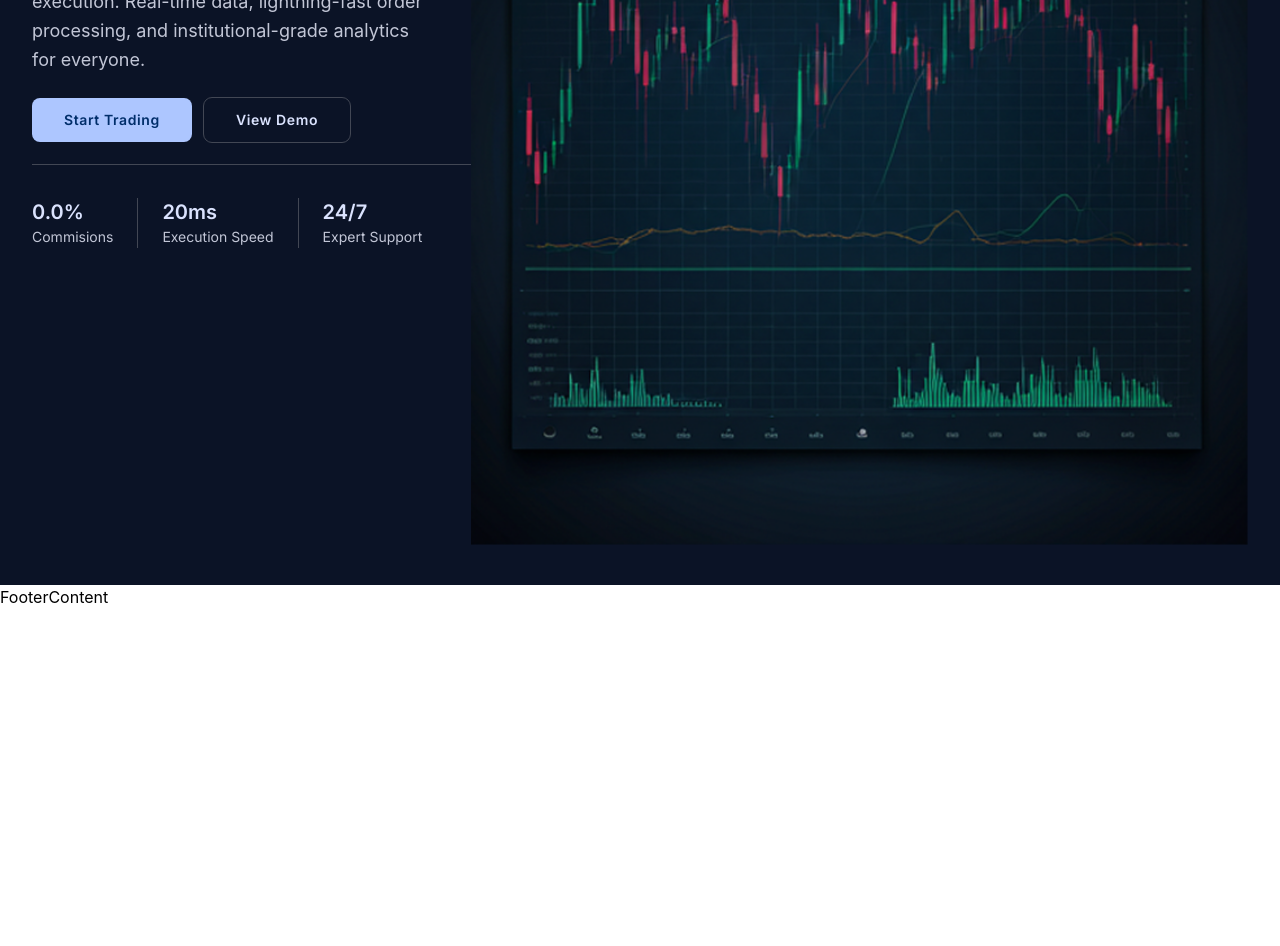
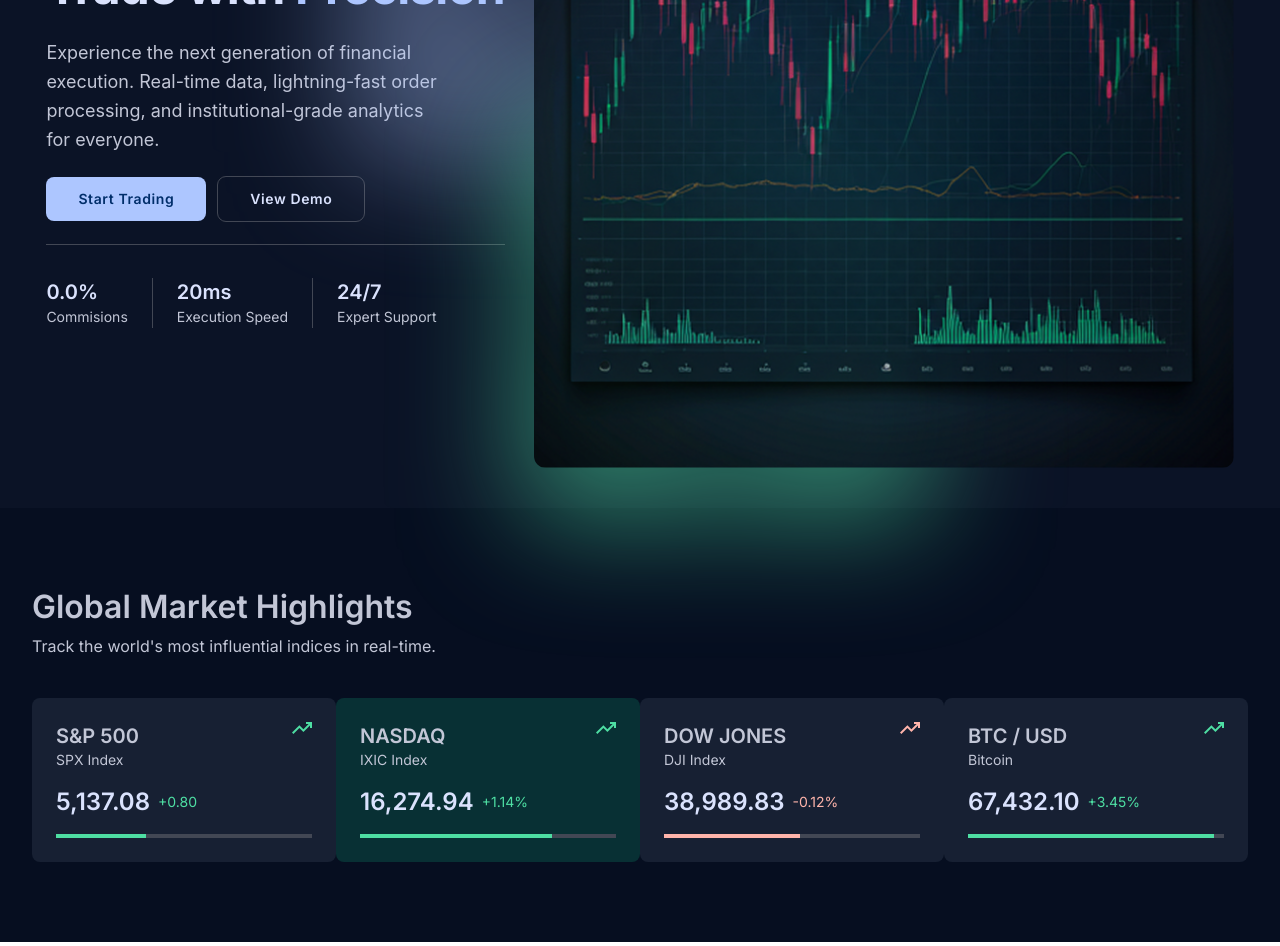
Before and after one commit to alizewulf/alphatrade-pro, a React (Vite) app: page /home in a window 1280 px wide. Shown: the part 340-1286 px from the top of the page. Before the commit the page ends 949 px from the top, so only its background shows below. Built offline with nearby package versions, Linux system fonts and the light colour scheme.

Commit message:
feat: "Market Highlights section"

```diff
--- a/src/pages/WelcomePage/WelcomePage.tsx
+++ b/src/pages/WelcomePage/WelcomePage.tsx
@@ -1,14 +1,16 @@
-import heroIMG from "./assets/hero_img.png";
-import ConfirmationBadge from "./ui/ConfirmationBadge";
-import HeroText from "./ui/HeroText";
-import StatsList from "./ui/StatsList";
+import ConfirmationBadge from "./ui/hero/ConfirmationBadge";
+import HeroImg from "./ui/hero/Hero-img";
+import HeroText from "./ui/hero/Hero-text";
+import HighLightsText from "./ui/highlight-section/Highlights-text";
+import StatsList from "./ui/hero/StatsList";
 import WelcomeButton from "./ui/WelcomeButton";
+import HighlightsItemContainer from "./ui/highlight-section/Highlights-item-wrapper";
 
 function WelcomePage() {
   return (
     <>
-      <section className="bg-bgcolor flex justify-between py-10 px-8">
-        <div className="flex flex-col gap-[22.8px]">
+      <section className="bg-bgcolor flex justify-around py-10 px-8">
+        <div className="flex flex-col justify-center gap-[22.8px]">
           <ConfirmationBadge />
 
           <HeroText />
@@ -28,9 +30,13 @@
             <StatsList title="24/7" subtitle="Expert Support" />
           </div>
         </div>
+        <HeroImg />
+      </section>
 
-        <div className="w-2/3">
-          <img src={heroIMG} className="w-full object-fill" alt="hero image" />
+      <section className="bg-[#060E20] py-20 px-8 gap-10 flex flex-col">
+        <HighLightsText />
+        <div className="flex flex-row justify-between">
+          <HighlightsItemContainer/>
         </div>
       </section>
     </>
--- /dev/null
+++ b/src/pages/WelcomePage/icons/ArrowIcon.tsx
@@ -0,0 +1,23 @@
+type ArrowIconProps = {
+  scheme: "positive" | "negative";
+};
+
+function ArrowIcon({ scheme }: ArrowIconProps) {
+  const fillColor = scheme === "positive" ? "#4EDEA3" : "#FFB4AB";
+  return (
+    <svg
+      width="20"
+      height="12"
+      viewBox="0 0 20 12"
+      fill="none"
+      xmlns="http://www.w3.org/2000/svg"
+    >
+      <path
+        d="M1.4 12L0 10.6L7.4 3.15L11.4 7.15L16.6 2H14V0H20V6H18V3.4L11.4 10L7.4 6L1.4 12Z"
+        fill={fillColor}
+      />
+    </svg>
+  );
+}
+
+export default ArrowIcon;
--- a/src/pages/WelcomePage/ui/ConfirmationBadge.tsx
+++ b/src/pages/WelcomePage/ui/hero/ConfirmationBadge.tsx
@@ -1,4 +1,4 @@
-import ConfirmedSVG from "../icons/ConfirmedSVG";
+import ConfirmedSVG from "../../icons/ConfirmedSVG";
 
 function ConfirmationBadge() {
   return (
--- /dev/null
+++ b/src/pages/WelcomePage/ui/hero/Hero-img.tsx
@@ -0,0 +1,31 @@
+import heroIMG from '../../assets/hero_img.png'
+import ArrowIcon from "../../icons/ArrowIcon";
+
+function HeroImg() {
+  return (
+    <div className="relative z-10">
+      <img
+        src={heroIMG}
+        className="w-175 h-175 object-fill rounded-xl"
+        alt="hero image"
+      />
+      <div className="-z-10 rounded-xl w-96 h-96 -left-1/4 top-0 bg-radial to-[#ADC6FF]/70 from-[#ADC6FF]/10 absolute blur-3xl"></div>
+      <div className="absolute items-center p-4 rounded-lg outline-2 outline-[#4EDEA3]/20 flex gap-3 top-10 right-10 bg-[#1E293B]/70 ">
+        <div className="py-3.5 px-2.5 w-fit h-fit bg-[#4EDEA3]/20 rounded-xl">
+          <ArrowIcon scheme='positive'/>
+        </div>
+        <div className="flex font-inter font-semibold flex-col">
+          <span className="text-headerButton leading-3 tracking-[0.6px]">
+            AAPL
+          </span>
+          <span className="leading-7 text-xl text-[#4EDEA3]">
+            +$4.20 (2.1%)
+          </span>
+        </div>
+      </div>
+      <div className="absolute -bottom-10 -z-10 left-0 rounded-xl w-96 h-96 bg-radial to-[#4EDEA3] from-transparent blur-3xl "></div>
+    </div>
+  );
+}
+
+export default HeroImg;
--- /dev/null
+++ b/src/pages/WelcomePage/ui/highlight-section/Highlights-header.tsx
@@ -0,0 +1,19 @@
+type HighlightsHeaderProps = {
+    title: string,
+    company: string
+}
+
+function HighlightsHeader({title, company}:HighlightsHeaderProps) {
+  return (
+    <>
+      <div className="flex flex-col">
+        <span className="font-semibold leading-7 text-headerButton text-xl">
+          {title}
+        </span>
+        <p className="text-sm leading-5 text-headerButton">{company}</p>
+      </div>
+    </>
+  );
+}
+
+export default HighlightsHeader;
--- /dev/null
+++ b/src/pages/WelcomePage/ui/highlight-section/Highlights-item-wrapper.tsx
@@ -0,0 +1,44 @@
+import HighlightItem from "./Highlights-item";
+
+export default function HighlightsItemContainer() {
+  return (
+    <>
+      <HighlightItem
+        title="S&P 500"
+        company="SPX Index"
+        num="5,137.08"
+        percent="+0.80"
+        progress="35"
+        scheme="positive"
+        variation="primary"
+      />
+      <HighlightItem
+        title="NASDAQ"
+        company="IXIC Index"
+        num="16,274.94"
+        percent="+1.14%"
+        progress="75"
+        scheme="positive"
+        variation="secondary"
+      />
+      <HighlightItem
+        title="DOW JONES"
+        company="DJI Index"
+        num="38,989.83"
+        percent="-0.12%"
+        progress="53"
+        scheme="negative"
+        variation="primary"
+      />
+      <HighlightItem
+        title="BTC / USD"
+        company="Bitcoin"
+        num="67,432.10"
+        percent="+3.45%"
+        progress="96"
+        scheme="positive"
+        variation="primary"
+      />
+    </>
+  );
+}
--- /dev/null
+++ b/src/pages/WelcomePage/ui/highlight-section/Highlights-item.tsx
@@ -0,0 +1,40 @@
+import ArrowIcon from "../../icons/ArrowIcon";
+import HighlightsHeader from "./Highlights-header";
+import HighlightsMain from "./Highlights-main";
+import HighlightsProgressbar from "./Highlights-progressbar";
+
+type HighlightItemProps = {
+  title: string;
+  company: string;
+  num: string;
+  percent: string;
+  scheme: "positive" | "negative";
+  progress: string;
+  variation: "primary" | "secondary"
+};
+
+function HighlightItem({
+  title,
+  company,
+  num,
+  percent,
+  scheme,
+  progress,
+  variation
+}: HighlightItemProps) {
+  const setbg = variation === "primary"? "bg-[#1E293B]/70" : "bg-[#10B981]/20"
+  return (
+    <div className={`flex p-6 gap-4 ${setbg} rounded-lg font-inter flex-col`}>
+      <div className="flex justify-between">
+        <HighlightsHeader title={title} company={company} />
+        <ArrowIcon scheme={scheme} />
+      </div>
+
+      <HighlightsMain scheme={scheme} num={num} percent={percent} />
+
+      <HighlightsProgressbar scheme={scheme} width={progress} />
+    </div>
+  );
+}
+
+export default HighlightItem;
--- /dev/null
+++ b/src/pages/WelcomePage/ui/highlight-section/Highlights-main.tsx
@@ -0,0 +1,18 @@
+type HighlightsMainProps = {
+    num: string
+    percent: string
+    scheme: "positive" | "negative"
+};
+function HighlightsMain({num, percent, scheme}:HighlightsMainProps) {
+  const setColor = scheme === "positive"? "text-[#4EDEA3]" : "text-[#FFB4AB]"
+  return (
+    <div className="flex gap-2 items-center">
+      <span className="font-semibold leading-[31.2px] text-2xl text-[#DAE2FD]">
+        {num}
+      </span>
+      <span className={`text-sm leading-3.5 ${setColor}`}>{percent}</span>
+    </div>
+  );
+}
+
+export default HighlightsMain;
--- /dev/null
+++ b/src/pages/WelcomePage/ui/highlight-section/Highlights-progressbar.tsx
@@ -0,0 +1,18 @@
+type HighlightsProgressbarProps = {
+  width: string;
+  scheme: "positive" | "negative"
+};
+
+export function HighlightsProgressbar({ width, scheme }: HighlightsProgressbarProps) {
+  const setbg = scheme === "positive"? "bg-[#4EDEA3]" : "bg-[#FFB4AB]"
+  return (
+    <div className="w-64 h-1 bg-[#424754]">
+      <div
+        className={`h-full ${setbg}`}
+        style={{ width: `${width}%` }}
+      />
+    </div>
+  );
+}
+
+export default HighlightsProgressbar;
--- /dev/null
+++ b/src/pages/WelcomePage/ui/highlight-section/Highlights-text.tsx
@@ -0,0 +1,14 @@
+function HighLightsText() {
+  return (
+    <div className="flex flex-col gap-2 font-inter">
+      <h2 className="font-semibold text-[32px] leading-[38.4px] -trackig-[0.32px] text-headerButton">
+        Global Market Highlights
+      </h2>
+      <p className="text-base leading-6 text-headerButton">
+        Track the world's most influential indices in real-time.
+      </p>
+    </div>
+  );
+}
+
+export default HighLightsText;
```
Also changed, not shown: src/pages/WelcomePage/ui/hero/Hero-text.tsx (renamed from src/pages/WelcomePage/ui/HeroText.tsx), src/pages/WelcomePage/ui/hero/StatsList.tsx (renamed from src/pages/WelcomePage/ui/StatsList.tsx).
